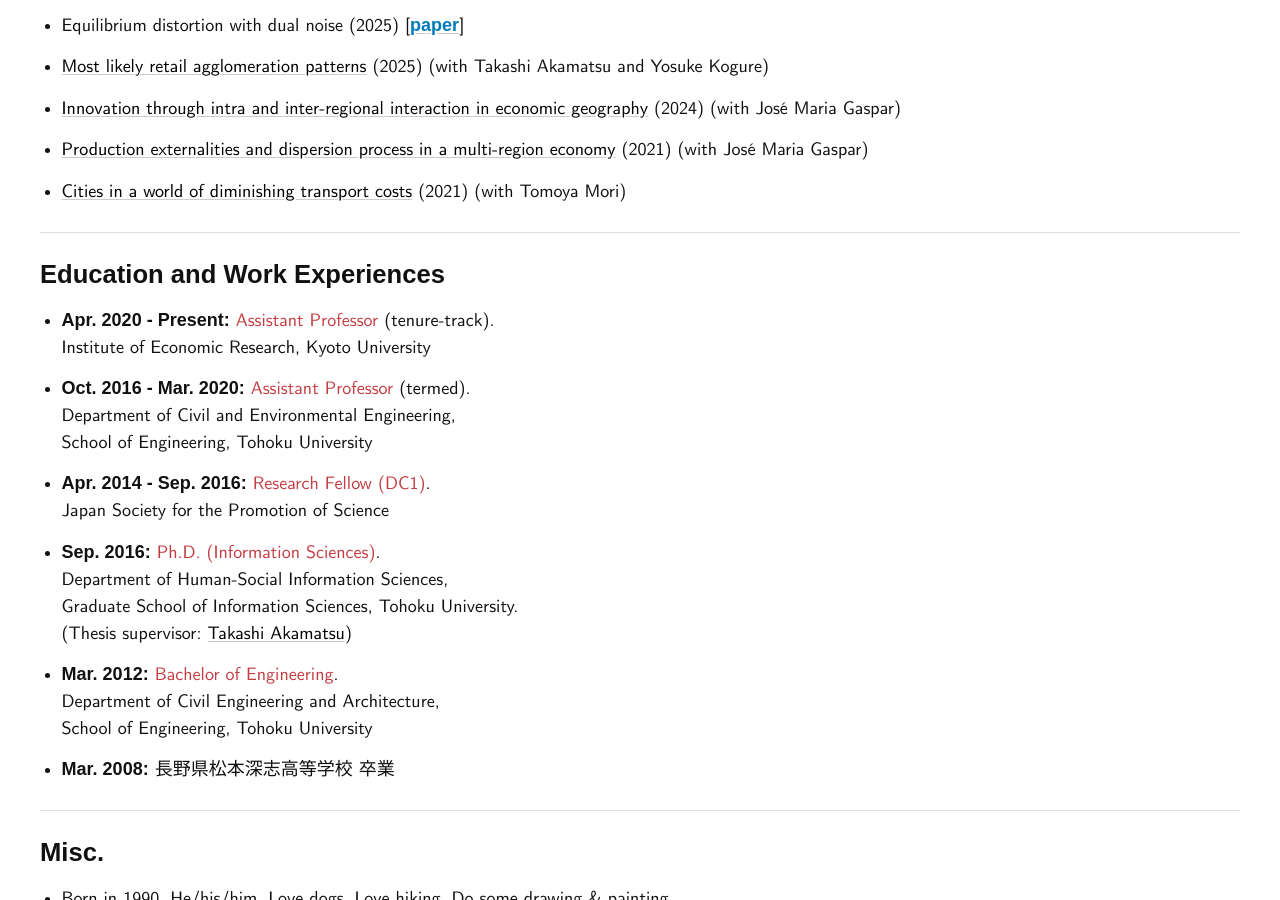
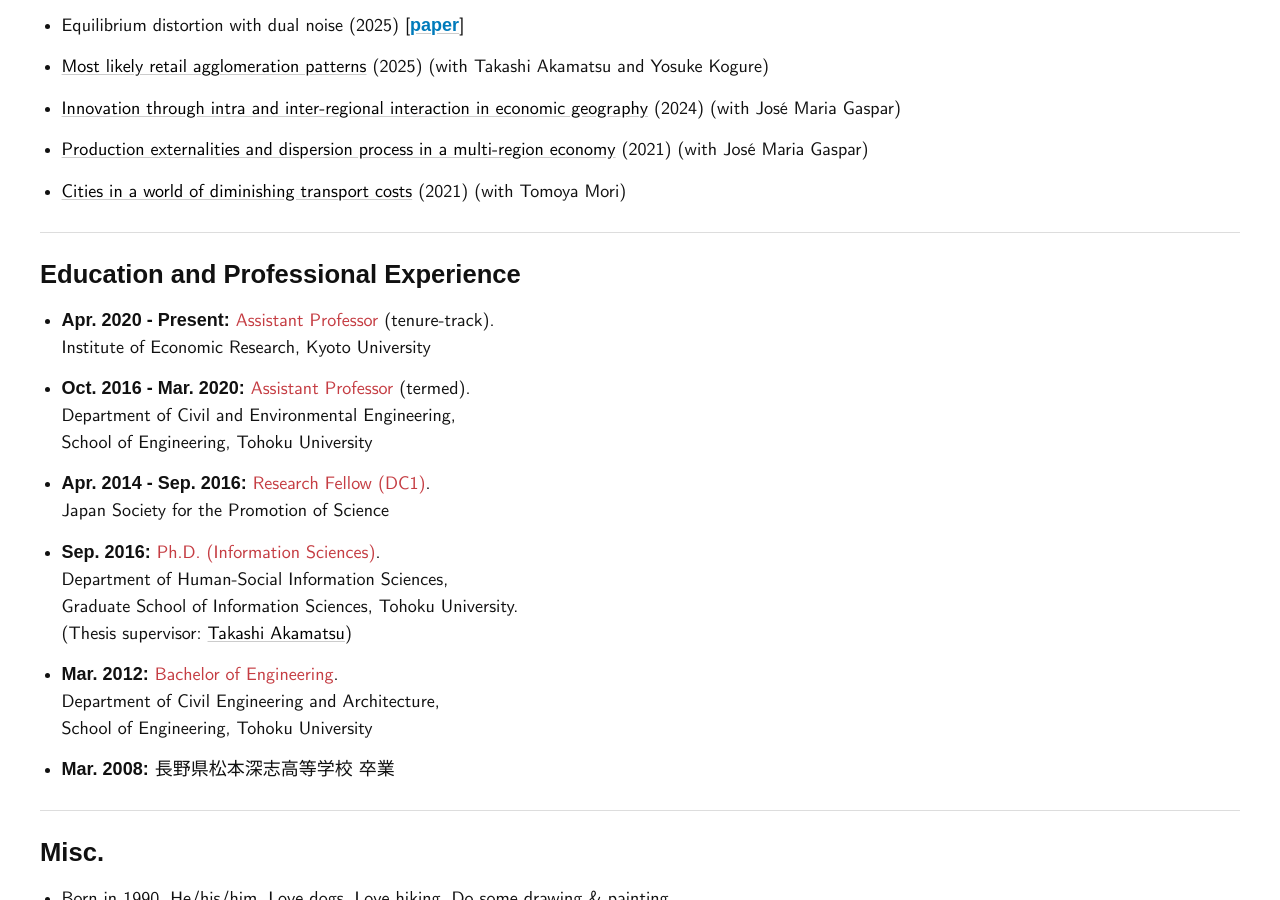
Before and after one commit to mino-osawa/mino-osawa.github.io, a Jekyll site: the page built from index.markdown, in a window 1280 px wide and 900 px high, scrolled down 1739 px. Built offline with Jekyll 4.4.1, drawn with Linux system fonts in a browser that asks for light colours; some web fonts are replaced.

Commit message:
fix grammar

```diff
--- a/_includes/other.html
+++ b/_includes/other.html
@@ -1,4 +1,4 @@
-<h2>Education and Work Experiences</h2>
+<h2>Education and Professional Experience</h2>
 <ul class="ref-list">
     <li>
         <b>Apr. 2020 - Present:</b>
```
